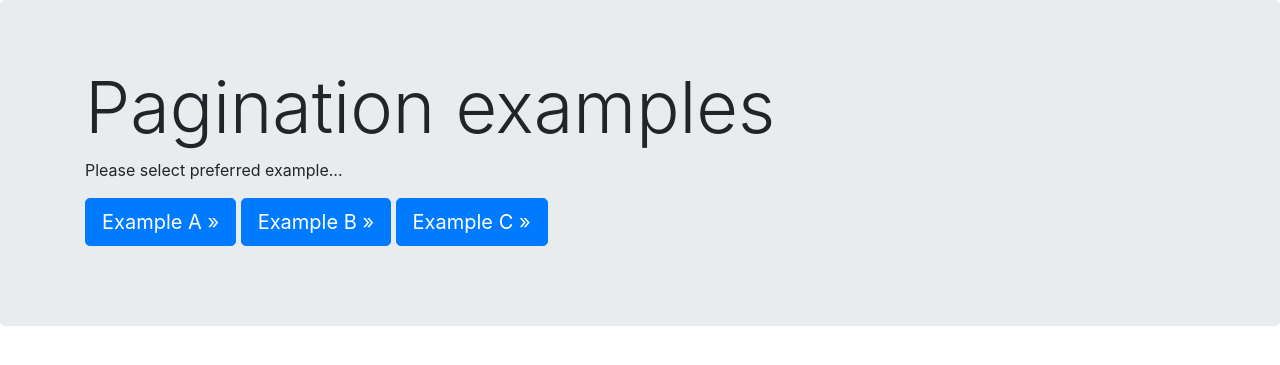
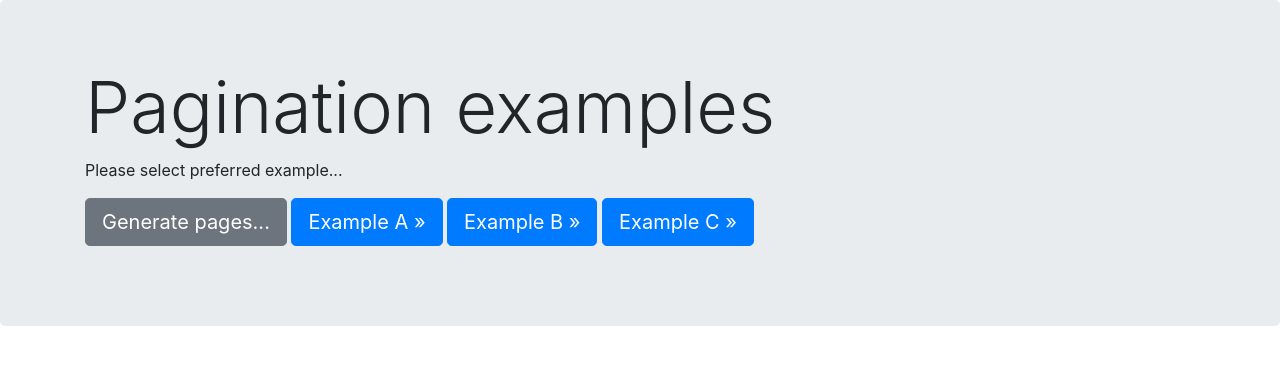
Before and after one commit to B0ySetsF1re/Pagination, a Node server app: page / in a window 1280 px wide. Shown: the top 365 px of the page. Run offline with Node 20, Linux system fonts and the light colour scheme; some libraries are stand-ins or nearby versions.

Commit message:
added new "Generate pages" button

```diff
--- a/views/index.ejs
+++ b/views/index.ejs
@@ -4,7 +4,9 @@
        <div class="container">
          <h1 class="display-3">Pagination examples</h1>
          <p>Please select preferred example...</p>
-         <p><a class="btn btn-primary btn-lg" href="#" role="button">Example A &raquo;</a>
+         <p>
+           <a class="btn btn-secondary btn-lg" href="#" role="button">Generate pages...</a>
+           <a class="btn btn-primary btn-lg" href="#" role="button">Example A &raquo;</a>
            <a class="btn btn-primary btn-lg" href="#" role="button">Example B &raquo;</a>
            <a class="btn btn-primary btn-lg" href="#" role="button">Example C &raquo;</a>
          </p>
```
